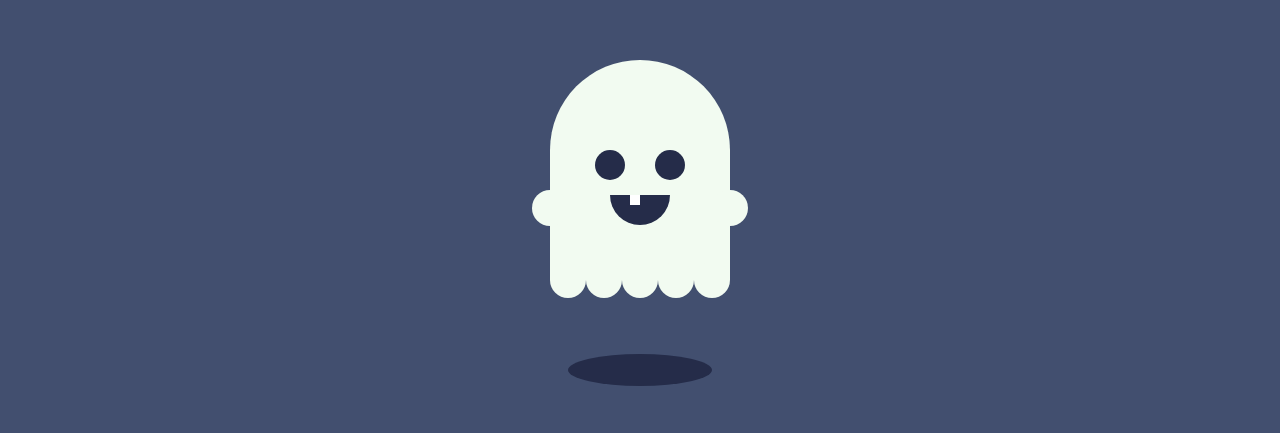
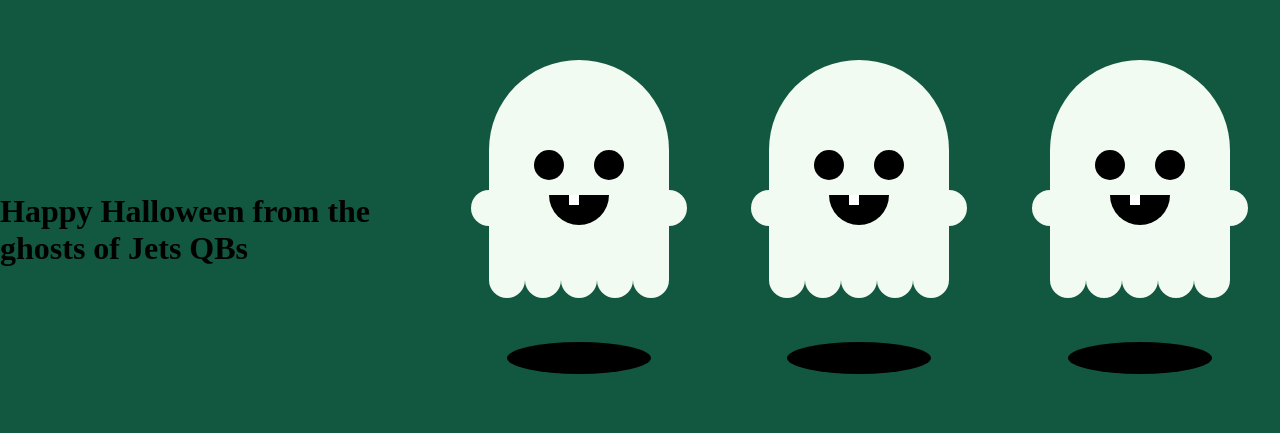
Before and after one commit to rklad/halloween-animation-TCA1, a plain HTML site: page index.html in a window 1280 px wide. Shown: the part 170-603 px from the top of the page. Drawn offline with Linux system fonts and the light colour scheme.

Commit message:
changed colors added text

```diff
--- a/index.html
+++ b/index.html
@@ -9,6 +9,14 @@
     <link rel="stylesheet" href="style.css">
 </head>
 <body>
+
+    <div class="continaer">
+        <div class="row">
+            <div class="col-6 text-center m-4">
+                <h1>Happy Halloween from the ghosts of Jets QBs</h1>
+            </div>
+        </div>
+    </div>
 
     <div id="container">
         <div id="spooky">
@@ -26,5 +34,35 @@
     </div>
 
 
+    <div id="container">
+        <div id="spooky">
+            <div id="body">
+                <div id="eyes"></div>
+                <div id="mouth"></div>
+                <div id="feet">
+                    <div></div>
+                    <div></div>
+                    <div></div>
+                </div>
+            </div>
+        </div>
+        <div id="shadow"></div>
+    </div>
+
+    <div id="container">
+        <div id="spooky">
+            <div id="body">
+                <div id="eyes"></div>
+                <div id="mouth"></div>
+                <div id="feet">
+                    <div></div>
+                    <div></div>
+                    <div></div>
+                </div>
+            </div>
+        </div>
+        <div id="shadow"></div>
+    </div>
+
 </body>
 </html>
--- a/style.css
+++ b/style.css
@@ -6,7 +6,7 @@
    justify-content:center;
    align-items:center;
    margin:0;
-   background:#424f6f;
+   background:#125740 ;
 }
 
 #container {
@@ -14,7 +14,7 @@
     height:400px;
     padding:0;
     box-sizing:border-box;
-    background:#424f6f;
+    background:#125740 ;
 }
 
 *:after,
@@ -76,13 +76,13 @@
      display:block;
      width:30px;
      height:30px;
-     background:#252c49;
+     background:black;
      border-radius:50%;
 
 }
 
 #spooky #body #mouth {
-    background:#252c49;
+    background:black ;
     margin: 25px auto 0;
     width:60px;
     height:30px;
@@ -119,7 +119,7 @@
 
 #shadow {
     margin:-90px auto 0;
-    background:#252c49;
+    background:black;
     width:180px;
     height:40px;
     border-radius:50%;
```
